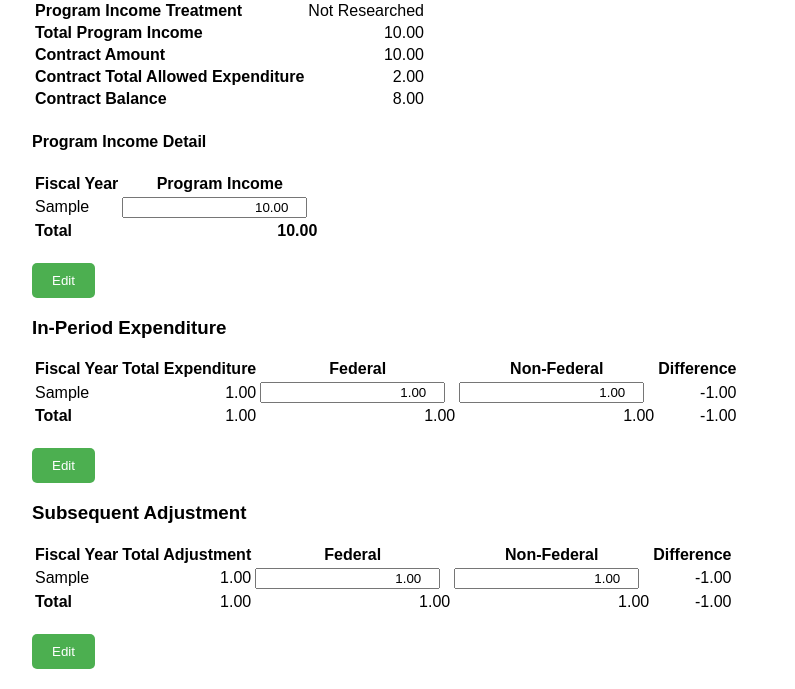
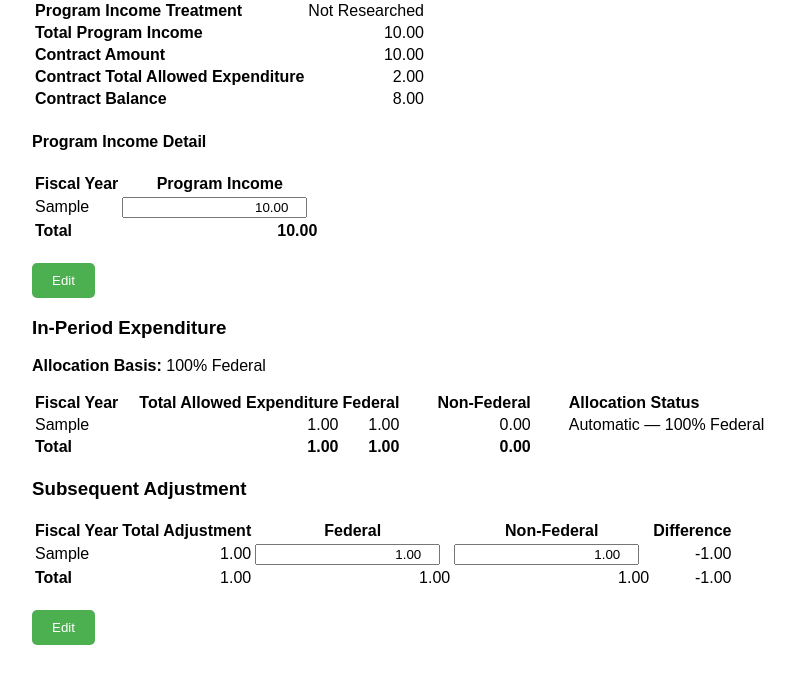
Before and after one commit to BichonInc/forms_awards, a Django app: page /tracking/grants/1/ in a window 1280 px wide. Shown: the part 893-1582 px from the top of the page, without its empty margins (208-1003 px from the left). After the commit the page ends 1538 px from the top, so only its background shows below. Run offline with Django 5.2, Linux system fonts and the light colour scheme; a user stored in the database is signed in; tables that the repository leaves empty hold one stand-in row (values such as "Sample post").

Commit message:
Redesign in-period allocation review

```diff
--- a/award_tracking_web/tracking/templates/tracking/grant_detail.html
+++ b/award_tracking_web/tracking/templates/tracking/grant_detail.html
@@ -170,6 +170,19 @@
     border-left: 5px solid #b7791f;
     background-color: #fff8e6;
     color: #6b4608;
+    }
+    .numeric-heading {
+        text-align: right;
+    }
+    .total-expenditure-column {
+        padding-left: 18px;
+    }
+    .nonfederal-column {
+        padding-left: 35px;
+    }
+    .allocation-status-column {
+        padding-left: 35px;
+        text-align: left;
     }
     </style>
 
@@ -759,6 +772,19 @@ document.addEventListener('DOMContentLoaded', function () {
             </form>
 
             <h3>In-Period Expenditure</h3>
+
+            <p>
+                <strong>Allocation Basis:</strong>
+                {{ grant.get_funding_sources_display }}
+            </p>
+
+            {% if grant.funding_sources == "BOTH" %}
+                <p>
+                    Non-Federal is calculated as
+                    Total Allowed Expenditure minus Federal.
+                </p>
+            {% endif %}
+
             <form
                 id="fiscal-form"
                 method="POST"
@@ -766,47 +792,113 @@ document.addEventListener('DOMContentLoaded', function () {
             >
                 {% csrf_token %}
                 <input type="hidden" name="form_type" value="fiscal">
+
                 <table>
                     <thead>
                         <tr>
                             <th>Fiscal Year</th>
-                            <th>Total Expenditure</th>
-                            <th>Federal</th>
-                            <th>Non-Federal</th>
-                            <th>Difference</th>
+                            <th class="numeric-heading total-expenditure-column">
+                                Total Allowed Expenditure
+                            </th>
+                            <th class="numeric-heading">Federal</th>
+                            <th class="numeric-heading nonfederal-column">
+                                Non-Federal
+                            </th>
+                            <th class="allocation-status-column">
+                                Allocation Status
+                            </th>
                         </tr>
                     </thead>
+
                     <tbody>
                         {% for row in fiscal_breakdown %}
                             <tr>
-                            <td>{{ row.fiscal_year }}</td>
-                            <td class="number">{{ row.total_expenditure|floatformat:2|intcomma }}</td>
+                                <td>
+                                    {{ row.fiscal_year }}
+                                </td>
+
+                                <td class="number total-expenditure-column">
+                                    {{ row.total_expenditure|floatformat:2|intcomma }}
+                                </td>
+
                                 <td class="number">
-                                <input type="number" name="federal_{{ forloop.counter }}" value="{{ row.federal|floatformat:2 }}" step="0.01" readonly class="fiscal-edit-field number-right-align" oninput="enableSaveButtonFiscal();">
+                                    {% if grant.funding_sources == "BOTH" %}
+                                        <input
+                                            type="number"
+                                            name="federal_{{ forloop.counter }}"
+                                            value="{{ row.federal|floatformat:2 }}"
+                                            step="0.01"
+                                            readonly
+                                            class="fiscal-edit-field number-right-align"
+                                            oninput="enableSaveButtonFiscal();"
+                                        >
+                                    {% else %}
+                                        {{ row.federal|floatformat:2|intcomma }}
+                                    {% endif %}
                                 </td>
-                            <td class="number">
-                                <input type="number" name="nonfederal_{{ forloop.counter }}" value="{{ row.nonfederal|floatformat:2 }}" step="0.01" readonly class="fiscal-edit-field number-right-align" oninput="enableSaveButtonFiscal();">
+
+                                <td class="number nonfederal-column">
+                                    {{ row.nonfederal|floatformat:2|intcomma }}
                                 </td>
-                            <td class="number">{{ row.difference|floatformat:2|intcomma }}</td>
+
+                                <td class="allocation-status-column">
+                                    {% if grant.funding_sources == "FEDERAL" %}
+                                        Automatic — 100% Federal
+
+                                    {% elif grant.funding_sources == "NONFEDERAL" %}
+                                        Automatic — 100% Non-federal
+
+                                    {% elif grant.funding_sources == "BOTH" %}
+                                        {% if row.allocation_needs_review %}
+                                            <strong>Needs Review</strong>
+                                        {% else %}
+                                            Reviewed
+                                        {% endif %}
+
+                                    {% else %}
+                                        <strong>
+                                            Funding Source Needs Review
+                                        </strong>
+                                    {% endif %}
+                                </td>
                             </tr>
                         {% endfor %}
+
                         <tr>
-                            <td><strong>Total</strong></td>
-                            <td class="number">{{ total_expenditure_sum|floatformat:2|intcomma }}</td>
-                            <td class="number">{{ total_federal_sum|floatformat:2|intcomma }}</td>
-                            <td class="number">{{ total_nonfederal_sum|floatformat:2|intcomma }}</td>
-                            <td class="number">{{ total_difference|floatformat:2|intcomma }}</td>
+                            <td>
+                                <strong>Total</strong>
+                            </td>
+
+                            <td class="number total-expenditure-column">
+                                <strong>
+                                    {{ total_expenditure_sum|floatformat:2|intcomma }}
+                                </strong>
+                            </td>
+
+                            <td class="number">
+                                <strong>
+                                    {{ total_federal_sum|floatformat:2|intcomma }}
+                                </strong>
+                            </td>
+
+                            <td class="number nonfederal-column">
+                                <strong>
+                                    {{ total_nonfederal_sum|floatformat:2|intcomma }}
+                                </strong>
+                            </td>
+
+                            <td></td>
                         </tr>
                     </tbody>
                 </table>
 
-                {% if can_edit_fiscal_data %}
+                {% if can_edit_fiscal_data and grant.funding_sources == "BOTH" %}
                     <div class="buttons">
                         <button
                             type="button"
                             id="edit-button-fiscal"
                             class="button-common"
-                            onclick="toggleEditModeFiscal()"
+                            onclick="toggleEditModeFiscal();"
                         >
                             Edit
                         </button>
@@ -832,6 +924,7 @@ document.addEventListener('DOMContentLoaded', function () {
                     </div>
                 {% endif %}
             </form>
+
             <!-- Subsequent Adjustment Subsection -->
             <h3>Subsequent Adjustment</h3>
             <form
--- a/award_tracking_web/tracking/views.py
+++ b/award_tracking_web/tracking/views.py
@@ -337,42 +337,123 @@ def grant_detail(request, grant_id):
                 grant_id=grant_id,
             )
 
+
         elif form_type == "fiscal":
+
             if not can_edit_fiscal_data:
                 raise PermissionDenied
+
             print("Fiscal form submission detected")
 
-            gl_expenditures = GLExpenditure.objects.filter(grant_id=grant_id)
-            fiscal_breakdown = gl_expenditures.values('fiscal_year').annotate(
-                total_expenditure=Sum('net_expenditure')
-            ).order_by('fiscal_year')
+            if grant.funding_sources != Form1.FundingSource.BOTH:
+                messages.error(
+                    request,
+                    (
+                        "Manual In-Period allocation is only available "
+                        "for grants funded by both Federal and "
+                        "Non-federal sources."
+                    ),
+                )
+                return redirect(
+                    "grant_detail",
+                    grant_id=grant_id,
+                )
 
-            for i, breakdown in enumerate(fiscal_breakdown, start=1):
-                fiscal_year = breakdown['fiscal_year']
-                try:
-                    federal_input = Decimal(request.POST.get(f'federal_{i}', '0').replace(',', ''))
-                    nonfederal_input = Decimal(request.POST.get(f'nonfederal_{i}', '0').replace(',', ''))
-                except InvalidOperation:
-                    federal_input, nonfederal_input = Decimal('0'), Decimal('0')
+            fiscal_breakdown = (
+                GLExpenditure.objects
+                .filter(grant_id=grant_id)
+                .exclude(fiscal_year__isnull=True)
+                .exclude(fiscal_year="")
+                .values("fiscal_year")
+                .annotate(
+                    total_expenditure=Sum("net_expenditure")
+                )
+                .order_by("fiscal_year")
+            )
 
-                fiscal_record, created = FiscalBreakdown.objects.get_or_create(
-                    grant_id=grant,
-                    fiscal_year=fiscal_year,
-                    defaults={'federal': federal_input, 'nonfederal': nonfederal_input}
+            parsed_allocations = []
+
+            try:
+                for i, breakdown in enumerate(
+                        fiscal_breakdown,
+                        start=1,
+                ):
+                    fiscal_year = breakdown["fiscal_year"]
+
+                    total_expenditure = (
+                            breakdown["total_expenditure"]
+                            or Decimal("0.00")
+                    )
+
+                    raw_federal = request.POST.get(
+                        f"federal_{i}",
+                        "",
+                    ).replace(
+                        ",",
+                        "",
+                    ).strip()
+
+                    federal_input = (
+                        Decimal(raw_federal)
+                        if raw_federal
+                        else Decimal("0.00")
+                    )
+
+                    if not federal_input.is_finite():
+                        raise InvalidOperation
+
+                    nonfederal_calculated = (
+                            total_expenditure
+                            - federal_input
+                    )
+
+                    parsed_allocations.append(
+                        (
+                            fiscal_year,
+                            total_expenditure,
+                            federal_input,
+                            nonfederal_calculated,
+                        )
+                    )
+
+            except InvalidOperation:
+                messages.error(
+                    request,
+                    "Federal allocation amounts must be valid numbers.",
                 )
-                if not created:
-                    fiscal_record.federal = federal_input
-                    fiscal_record.nonfederal = nonfederal_input
-                    fiscal_record.save()
+                return redirect(
+                    "grant_detail",
+                    grant_id=grant_id,
+                )
+
+            with transaction.atomic():
+                for (
+                        fiscal_year,
+                        total_expenditure,
+                        federal_input,
+                        nonfederal_calculated,
+                ) in parsed_allocations:
+                    FiscalBreakdown.objects.update_or_create(
+                        grant_id=grant,
+                        fiscal_year=fiscal_year,
+                        defaults={
+                            "federal": federal_input,
+                            "nonfederal": nonfederal_calculated,
+                            "reviewed_total_allowed_expenditure": (
+                                total_expenditure
+                            ),
+                        },
+                    )
 
             messages.success(
                 request,
-                "Grant Fiscal Information was saved successfully.",
+                "In-Period allocation was saved successfully.",
             )
             return redirect(
                 "grant_detail",
                 grant_id=grant_id,
             )
+
         elif form_type == "subsequent":
             if not can_edit_fiscal_data:
                 raise PermissionDenied
@@ -425,10 +506,21 @@ def grant_detail(request, grant_id):
     form = GrantForm(instance=grant)
 
     # Fetch fiscal year breakdown for GL Expenditure
-    gl_expenditures = GLExpenditure.objects.filter(grant_id=grant_id)
-    fiscal_breakdown = gl_expenditures.values('fiscal_year').annotate(
-        total_expenditure=Sum('net_expenditure')
-    ).order_by('fiscal_year')
+    gl_expenditures = (
+        GLExpenditure.objects
+        .filter(grant_id=grant_id)
+        .exclude(fiscal_year__isnull=True)
+        .exclude(fiscal_year="")
+    )
+
+    fiscal_breakdown = (
+        gl_expenditures
+        .values("fiscal_year")
+        .annotate(
+            total_expenditure=Sum("net_expenditure")
+        )
+        .order_by("fiscal_year")
+    )
 
     total_expenditure_sum = Decimal('0')
     total_federal_sum = Decimal('0')
@@ -436,21 +528,94 @@ def grant_detail(request, grant_id):
     total_difference = Decimal('0')
 
     for breakdown in fiscal_breakdown:
+        fiscal_year = breakdown["fiscal_year"]
+
+        total_expenditure = (
+                breakdown["total_expenditure"]
+                or Decimal("0.00")
+        )
+
         breakdown_record = FiscalBreakdown.objects.filter(
-            grant_id=grant, fiscal_year=breakdown['fiscal_year']
+            grant_id=grant,
+            fiscal_year=fiscal_year,
         ).first()
 
-        federal = breakdown_record.federal if breakdown_record else Decimal('0')
-        nonfederal = breakdown_record.nonfederal if breakdown_record else Decimal('0')
+        if grant.funding_sources == Form1.FundingSource.FEDERAL:
+            federal = total_expenditure
+            nonfederal = Decimal("0.00")
+            difference = Decimal("0.00")
+            allocation_needs_review = False
+            reviewed_total = None
 
-        breakdown['federal'] = federal
-        breakdown['nonfederal'] = nonfederal
-        breakdown['difference'] = breakdown['total_expenditure'] - federal - nonfederal
+        elif grant.funding_sources == Form1.FundingSource.NONFEDERAL:
+            federal = Decimal("0.00")
+            nonfederal = total_expenditure
+            difference = Decimal("0.00")
+            allocation_needs_review = False
+            reviewed_total = None
 
-        total_expenditure_sum += breakdown['total_expenditure']
+        elif grant.funding_sources == Form1.FundingSource.BOTH:
+            federal = (
+                breakdown_record.federal
+                if breakdown_record
+                else Decimal("0.00")
+            )
+
+            nonfederal = (
+                    total_expenditure
+                    - federal
+            )
+
+            difference = Decimal("0.00")
+
+            reviewed_total = (
+                breakdown_record.reviewed_total_allowed_expenditure
+                if breakdown_record
+                else None
+            )
+
+            allocation_needs_review = (
+                    reviewed_total is None
+                    or reviewed_total != total_expenditure
+            )
+
+        else:
+            # Funding Sources still requires classification.
+            # Preserve existing legacy allocation values but
+            # do not treat them as authoritative.
+            federal = (
+                breakdown_record.federal
+                if breakdown_record
+                else Decimal("0.00")
+            )
+
+            nonfederal = (
+                breakdown_record.nonfederal
+                if breakdown_record
+                else Decimal("0.00")
+            )
+
+            difference = (
+                    total_expenditure
+                    - federal
+                    - nonfederal
+            )
+
+            reviewed_total = None
+            allocation_needs_review = True
+
+        breakdown["federal"] = federal
+        breakdown["nonfederal"] = nonfederal
+        breakdown["difference"] = difference
+        breakdown["allocation_needs_review"] = (
+            allocation_needs_review
+        )
+        breakdown["reviewed_total"] = reviewed_total
+
+        total_expenditure_sum += total_expenditure
         total_federal_sum += federal
         total_nonfederal_sum += nonfederal
-        total_difference += breakdown['difference']
+        total_difference += difference
 
     # Fetch fiscal year breakdown for Subsequent Adjustment
     subsequent_adjustments = SubsequentAdjustment.objects.filter(grant_id=grant_id)
```
Lines whose indentation alone changed are shown as unchanged.
